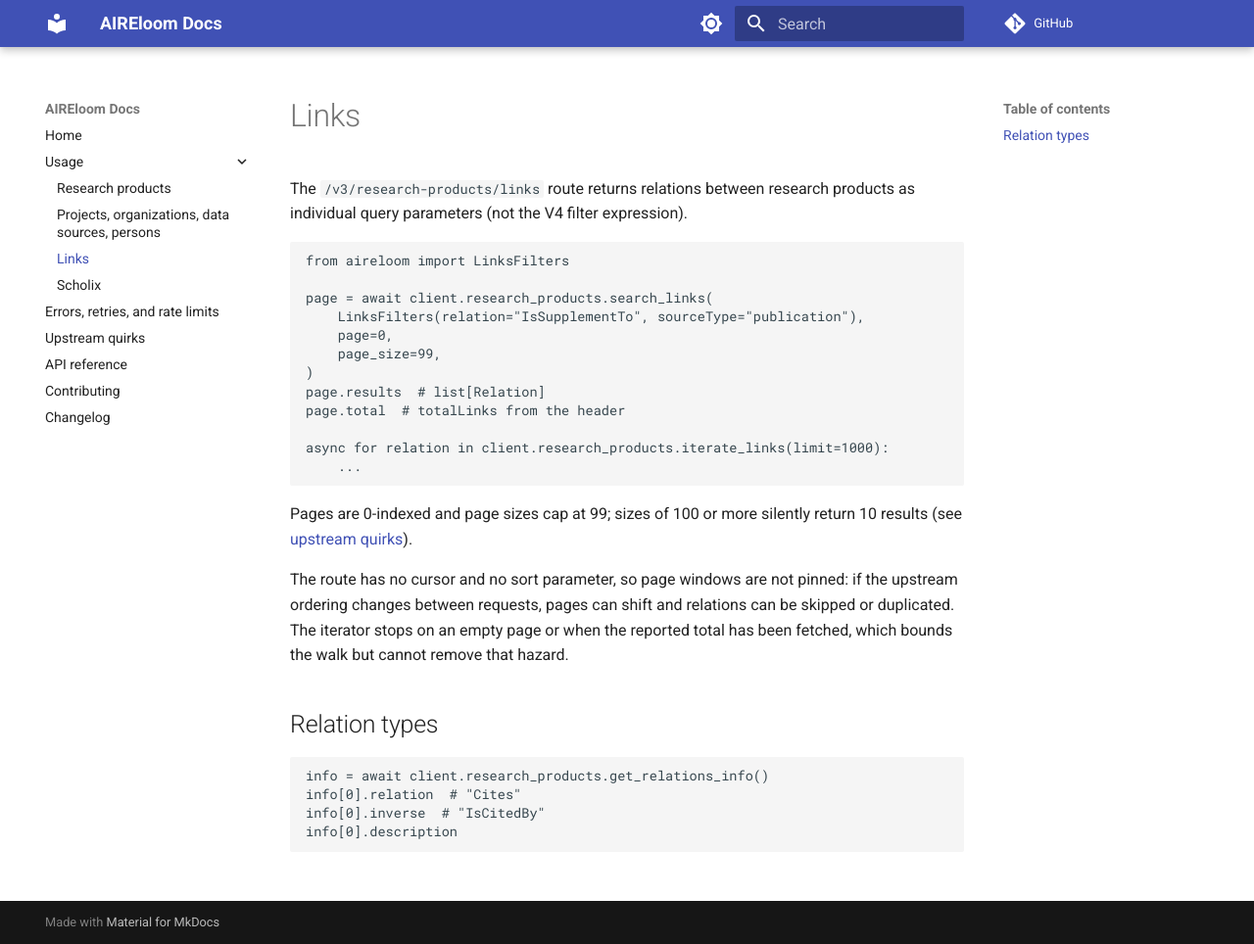
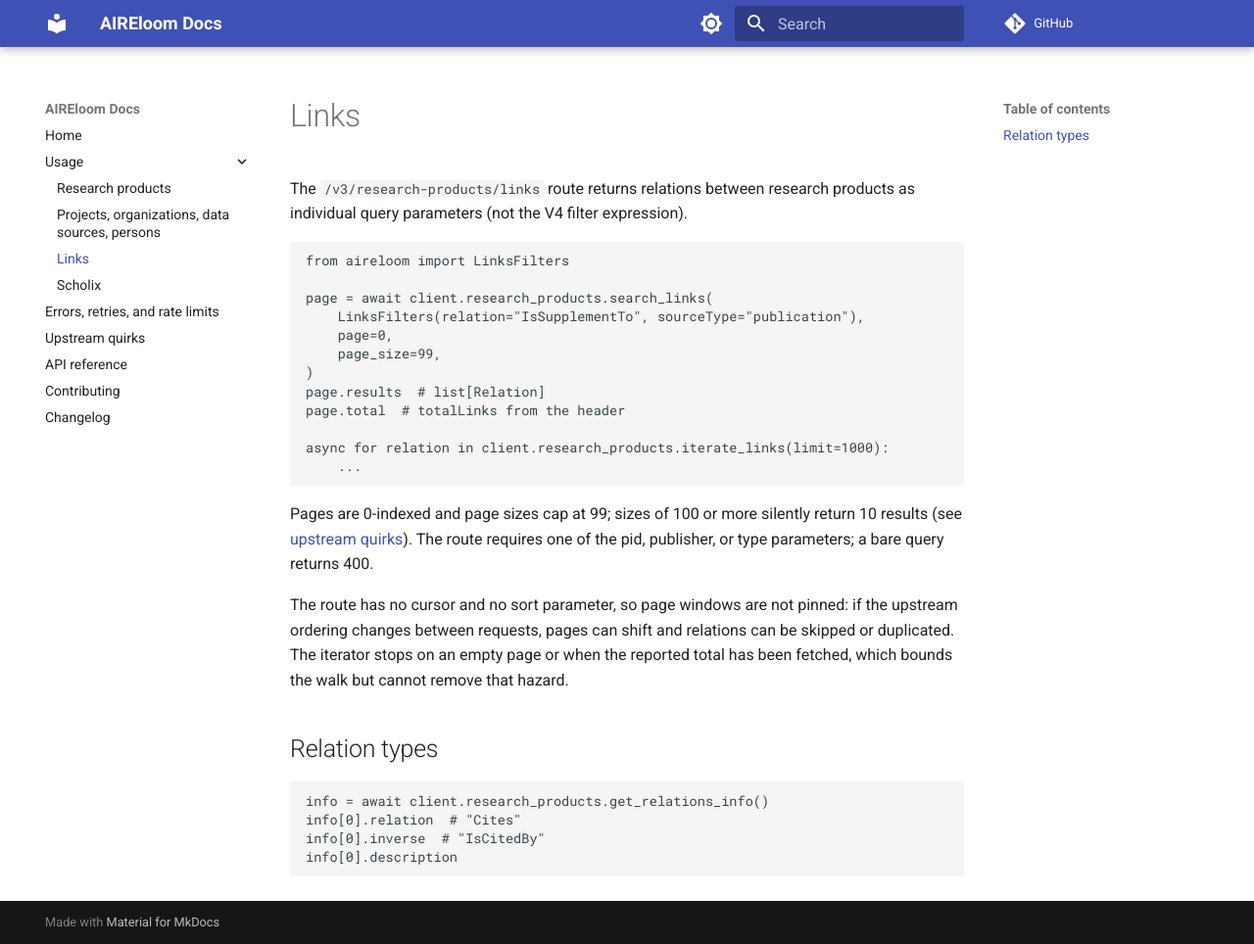
Before and after one commit to utsmok/AIREloom, an MkDocs documentation site: the page built from docs/usage/links.md, in a window 1280 px wide and 964 px high. Shown: the whole window at 98% size. Built offline with MkDocs 1.6.1 and Material for MkDocs 9.7.7, drawn with Linux system fonts in a browser that asks for light colours; comment, search, counter and statistics services are not loaded.

Commit message:
fix(test): give live links and Scholix smokes their required pid filter
Both routes answer 400 to a bare query; pin sourcePid and document the
requirement.

````diff
--- a/docs/usage/links.md
+++ b/docs/usage/links.md
@@ -19,7 +19,8 @@ async for relation in client.research_products.iterate_links(limit=1000):
 ```
 
 Pages are 0-indexed and page sizes cap at 99; sizes of 100 or more silently
-return 10 results (see [upstream quirks](../quirks.md)).
+return 10 results (see [upstream quirks](../quirks.md)). The route requires
+one of the pid, publisher, or type parameters; a bare query returns 400.
 
 The route has no cursor and no sort parameter, so page windows are not
 pinned: if the upstream ordering changes between requests, pages can shift
````
Also changed, not shown: docs/usage/scholix.md (+3 -0 lines), 1 other file.
